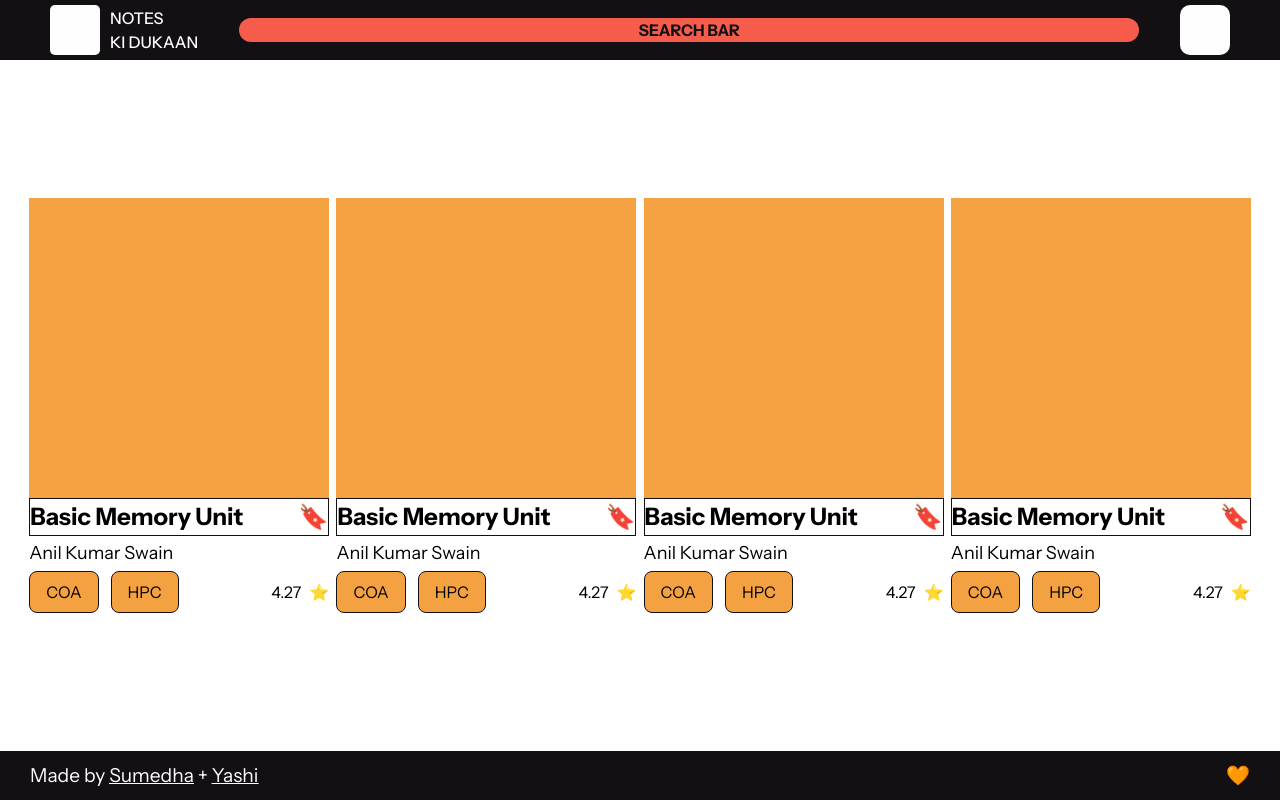
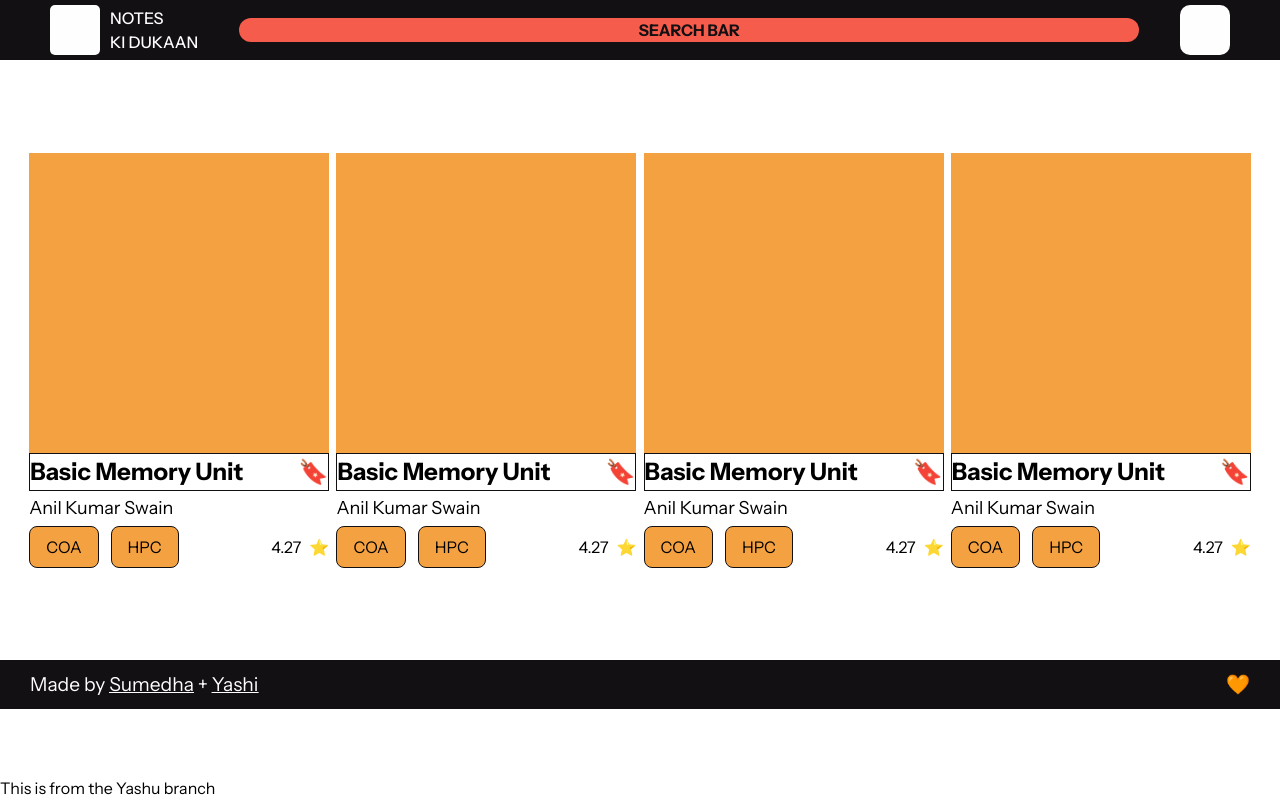
Before and after one commit to SumedhaSinghRathor/notes-ki-dukaan, a React (Vite) app in the folder frontend/: page / in a window 1280 px wide. Built offline with nearby package versions, Linux system fonts and the light colour scheme.

Commit message:
Yashu branch

```diff
--- a/frontend/src/pages/Home/Home.jsx
+++ b/frontend/src/pages/Home/Home.jsx
@@ -14,6 +14,7 @@ function Home() {
         <Thumbnail />
       </div>
       <Footer className="fixed bottom-0" />
+      <p>This is from the Yashu branch</p>
     </div>
   );
 }
```
